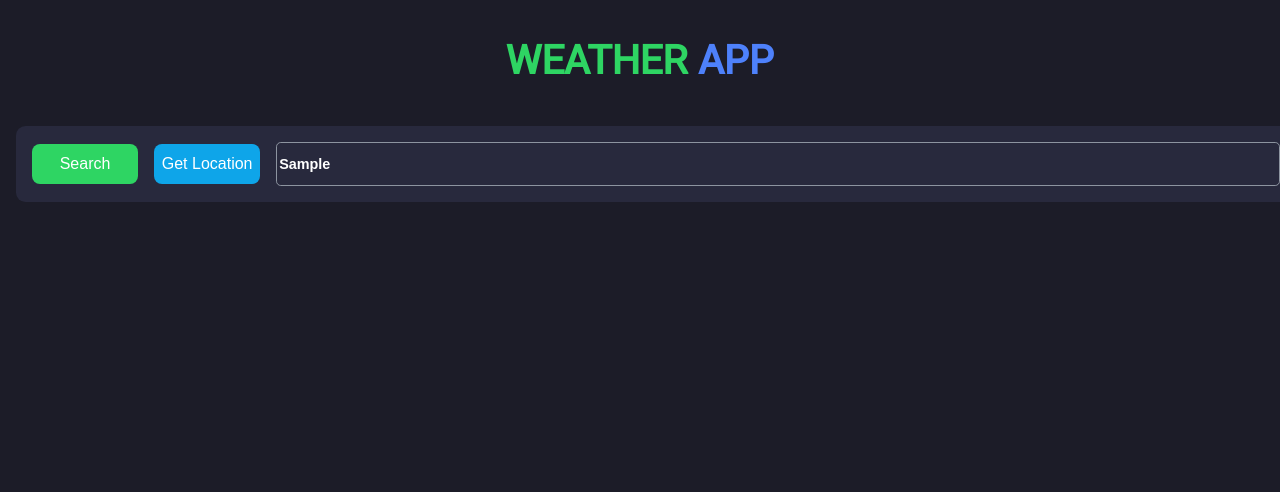
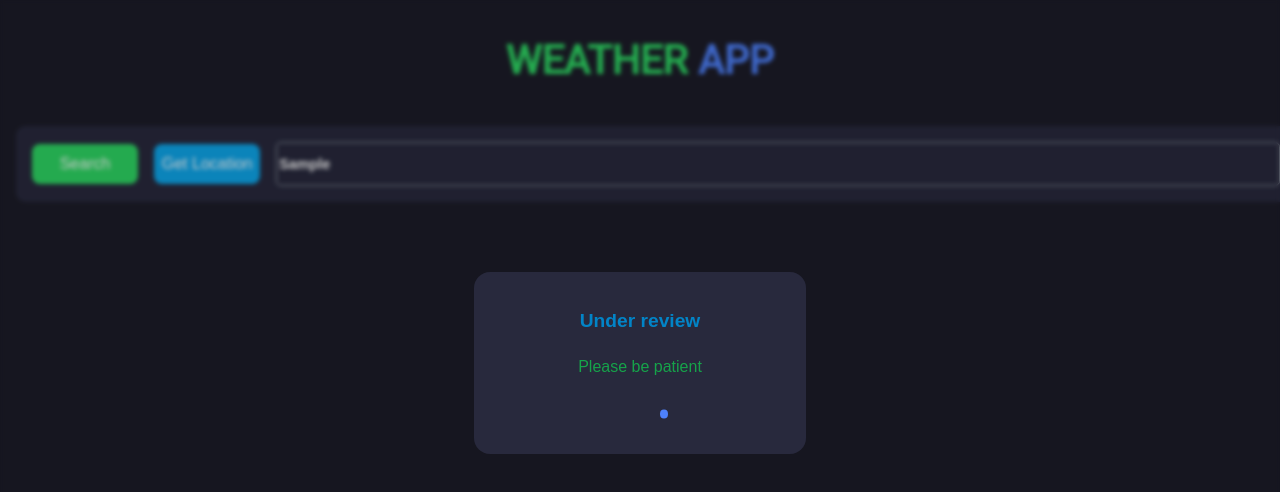
Before and after one commit to mohammadmehdidalvandii/weatherApp, a React (Vite) app: page / in a window 1280 px wide. Both pictures are taken after typing "Sample" into the empty fields and a click on the button "Search". Shown: the top 492 px of the page. Built offline with nearby package versions, Linux system fonts and the light colour scheme.

Commit message:
created Section Loading

```diff
--- /dev/null
+++ b/src/components/module/Loading/Loading.css
@@ -0,0 +1,62 @@
+.loading{
+    display: block;
+    width: 100%;
+}
+.loading_content{
+    display: block;
+    text-align: center;
+    width: 300px;
+    height: 150px;
+    background-color: var(--success);
+    margin: 17rem auto;
+    padding: 1rem;
+    border-radius: 1rem;
+}
+.loading_title{
+    display: block;
+    text-align: center;
+    font-family: Arial, Helvetica, sans-serif;
+    font-size: 1.2rem;
+    color: var(--blue-200);
+}
+.loading_text{
+    display: block;
+    text-align: center;
+    font-family: Arial, Helvetica, sans-serif;
+    font-size: 1rem;
+    color: var(--green-100);
+}
+.loader, .loader:before, .loader:after {
+    border-radius: 50%;
+    width: 2.5em;
+    height: 2.5em;
+    animation-fill-mode: both;
+    animation: bblFadInOut 1.8s infinite ease-in-out;
+  }
+  .loader {
+    color: #FFF;
+    font-size: 5px;
+    position: relative;
+    text-indent: -9999em;
+    transform: translateZ(0);
+    animation-delay: -0.16s;
+    color: var(--primary);
+  }
+  .loader:before,
+  .loader:after {
+    content: '';
+    position: absolute;
+    top: 0;
+  }
+  .loader:before {
+    left: -3.5em;
+    animation-delay: -0.32s;
+  }
+  .loader:after {
+    left: 3.5em;
+  }
+
+  @keyframes bblFadInOut {
+    0%, 80%, 100% { box-shadow: 0 2.5em 0 -1.3em }
+    40% { box-shadow: 0 2.5em 0 0 }
+  }
--- /dev/null
+++ b/src/components/module/Loading/Loading.jsx
@@ -0,0 +1,16 @@
+import React from 'react';
+import './Loading.css'
+
+function Loading() {
+  return (
+   <section className="loading">
+            <div className="loading_content">
+                <h1 className="loading_title">Under review</h1>
+                <p className="loading_text">Please be patient</p>
+                <span className="loader"></span>
+            </div>
+   </section>
+  )
+}
+
+export default Loading
--- a/src/components/template/Search/Search.jsx
+++ b/src/components/template/Search/Search.jsx
@@ -1,16 +1,30 @@
-import React from 'react';
+import React, { useState } from 'react';
 import './Search.css';
+import Loading from '../../module/Loading/Loading';
 
 function Search() {
+  const [isLoading , setIsLoading] = useState(false);
+
+  const handlerSearchCity = ()=>{
+    setIsLoading(true);
+  }
+
   return (
     <section className="search">
         <div className="container">
             <div className="box">
-                <button className="search_btn">Search</button>
+                <button className="search_btn"
+                onClick={handlerSearchCity}
+                >Search</button>
                 <button className="search_btn">Get Location</button>
                 <input type="text" className="search_input" />
             </div>
         </div>
+        {isLoading && (
+          <div className="shadow">
+              <Loading/>
+          </div>
+        )}
     </section>
   )
 }
```
